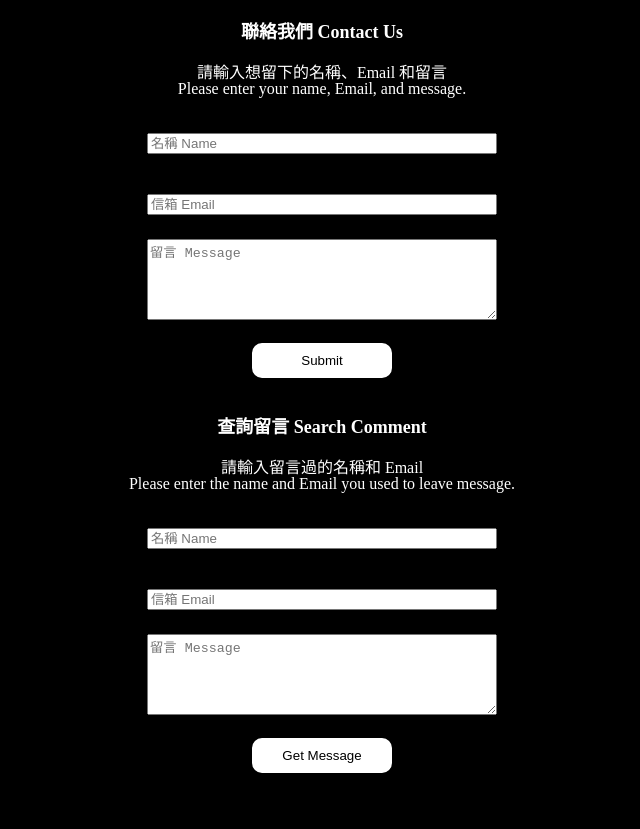
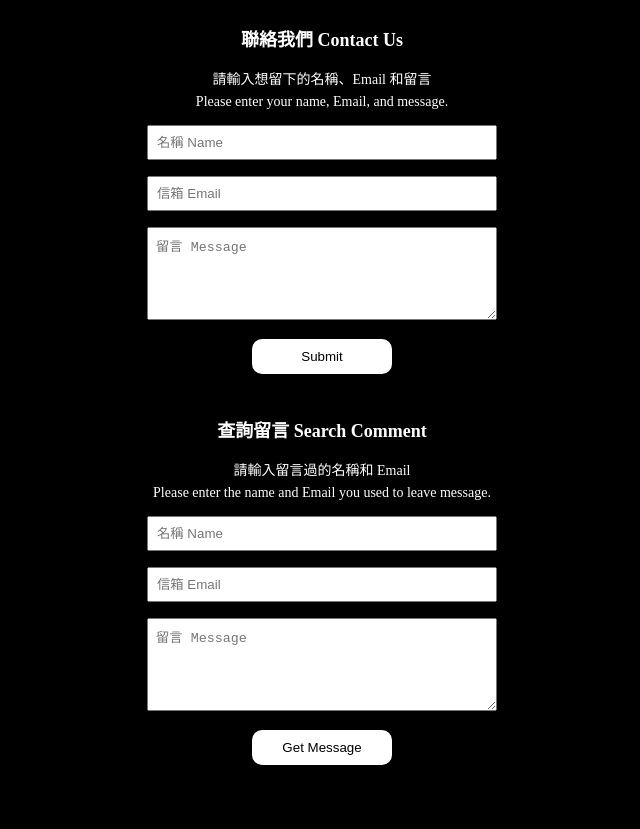
Before and after one commit to Charmying/Test-----Express-and-MongoDB, a website: page index.html in a window 1280 px wide. Shown: the part 93-922 px from the top of the page, without its empty margins (318-958 px from the left). Drawn offline with Linux system fonts and the light colour scheme.

Commit message:
微調切版

```diff
--- a/css/style.css
+++ b/css/style.css
@@ -8,7 +8,12 @@ h1 {
   font-weight: 900;
   color: #FFFFFF;
   text-align: center;
-  margin: 2.5rem;
+  margin: 2.5rem 0;
+}
+
+.addFormBlock,
+.editFormBlock {
+  margin: 3rem auto;
 }
 
 h2 {
@@ -16,12 +21,14 @@ h2 {
   font-weight: 900;
   color: #FFFFFF;
   text-align: center;
-  margin: 2.5rem 0 1.5rem;
+  margin: 1.5rem;
 }
 
 p {
+  font-size: 14px;
   color: #FFFFFF;
   text-align: center;
+  margin: 0 0 0.5rem;
 }
 
 .addDataForm,
@@ -35,23 +42,18 @@ p {
   margin: 1rem auto;
 }
 
-.addDataForm label
-.editDataForm label {
-  color: #FFFFFF;
-}
-
 .addDataForm input,
 .editDataForm input {
   width: 100%;
   box-sizing: border-box;
-  margin: 0.25rem 0;
+  padding: 0.5rem;
 }
 
 .addDataForm textarea,
 .editDataForm textarea {
   width: 100%;
   box-sizing: border-box;
-  margin: 0.25rem 0;
+  padding: 0.5rem;
 }
 
 .addDataForm button,
@@ -62,7 +64,7 @@ p {
   border: 2px solid #FFFFFF;
   border-radius: 10px;
   display: block;
-  margin: 0.25rem auto;
+  margin: auto;
   padding: 0.5rem;
   cursor: pointer;
 }
--- a/index.html
+++ b/index.html
@@ -9,17 +9,15 @@
 </head>
 <body>
   <h1>Test Express and MongoDB</h1>
-
+  <div class="addFormBlock">
     <h2>聯絡我們 Contact Us</h2>
     <p>請輸入想留下的名稱、Email 和留言</p>
     <p>Please enter your name, Email, and message.</p>
     <form class="addDataForm">
       <div>
-      <label for="addName">Name:</label>
         <input type="text" class="addName" id="addName" name="addName" placeholder="名稱 Name" required>
       </div>
       <div>
-      <label for="addEmail">Email:</label>
         <input type="email" class="addEmail" id="addEmail" name="addEmail" placeholder="信箱 Email" required>
       </div>
       <div>
@@ -29,17 +27,16 @@
         <button type="submit">Submit</button>
       </div>
     </form>
-
+  </div>
+  <div class="editFormBlock">
     <h2>查詢留言 Search Comment</h2>
     <p>請輸入留言過的名稱和 Email</p>
     <p>Please enter the name and Email you used to leave message.</p>
     <form class="editDataForm">
       <div>
-      <label for="editName">Name:</label>
         <input type="text" class="editName" id="editName" name="editName" placeholder="名稱 Name" required>
       </div>
       <div>
-      <label for="editEmail">Email:</label>
         <input type="email" class="editEmail" id="editEmail" name="editEmail" placeholder="信箱 Email" required>
       </div>
       <div>
@@ -49,7 +46,7 @@
         <button class="getData">Get Message</button>
       </div>
     </form>
-
+  </div>
   <script src="js/all.js"></script>
 </body>
 </html>
```
Lines whose indentation alone changed are shown as unchanged.
